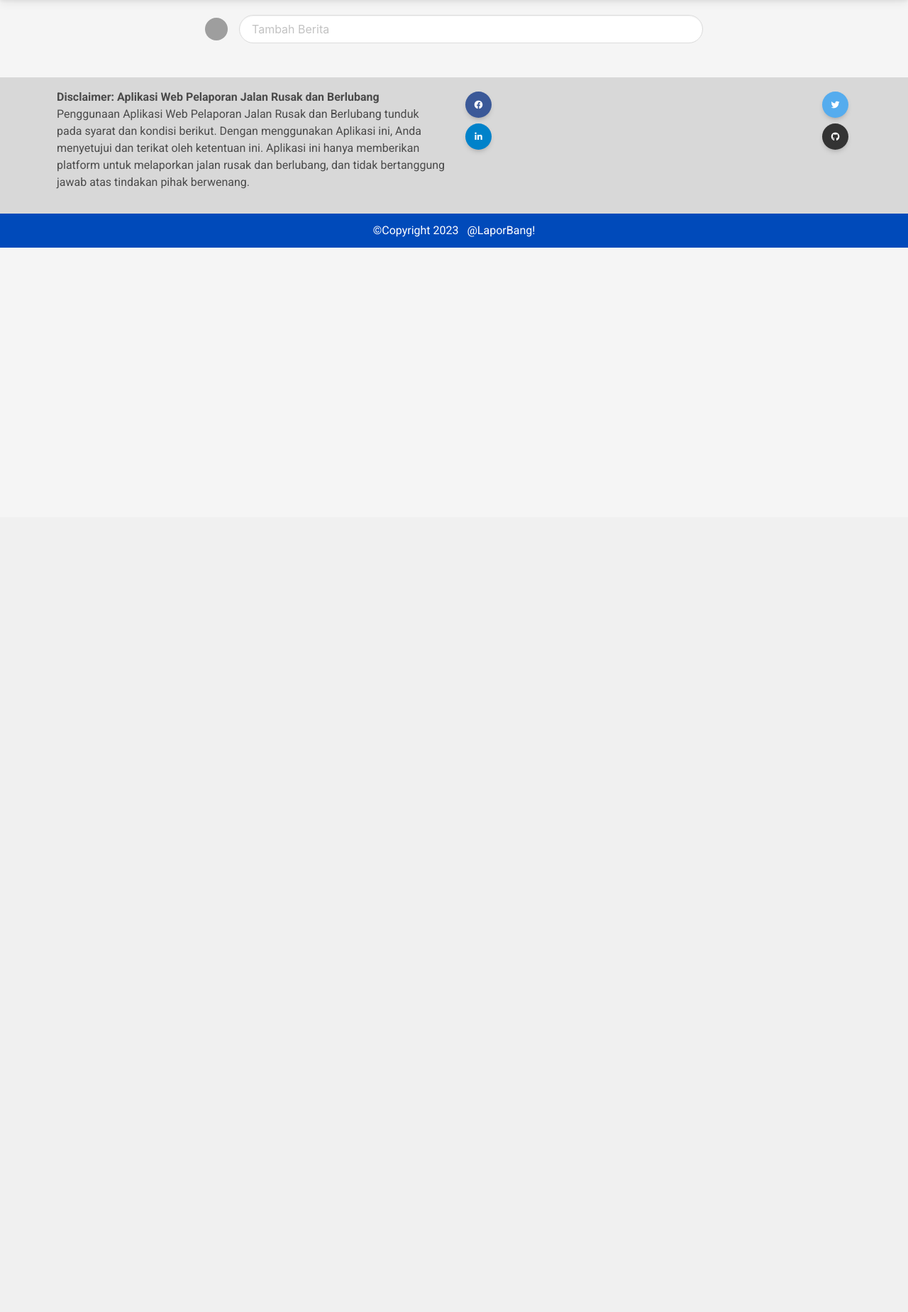
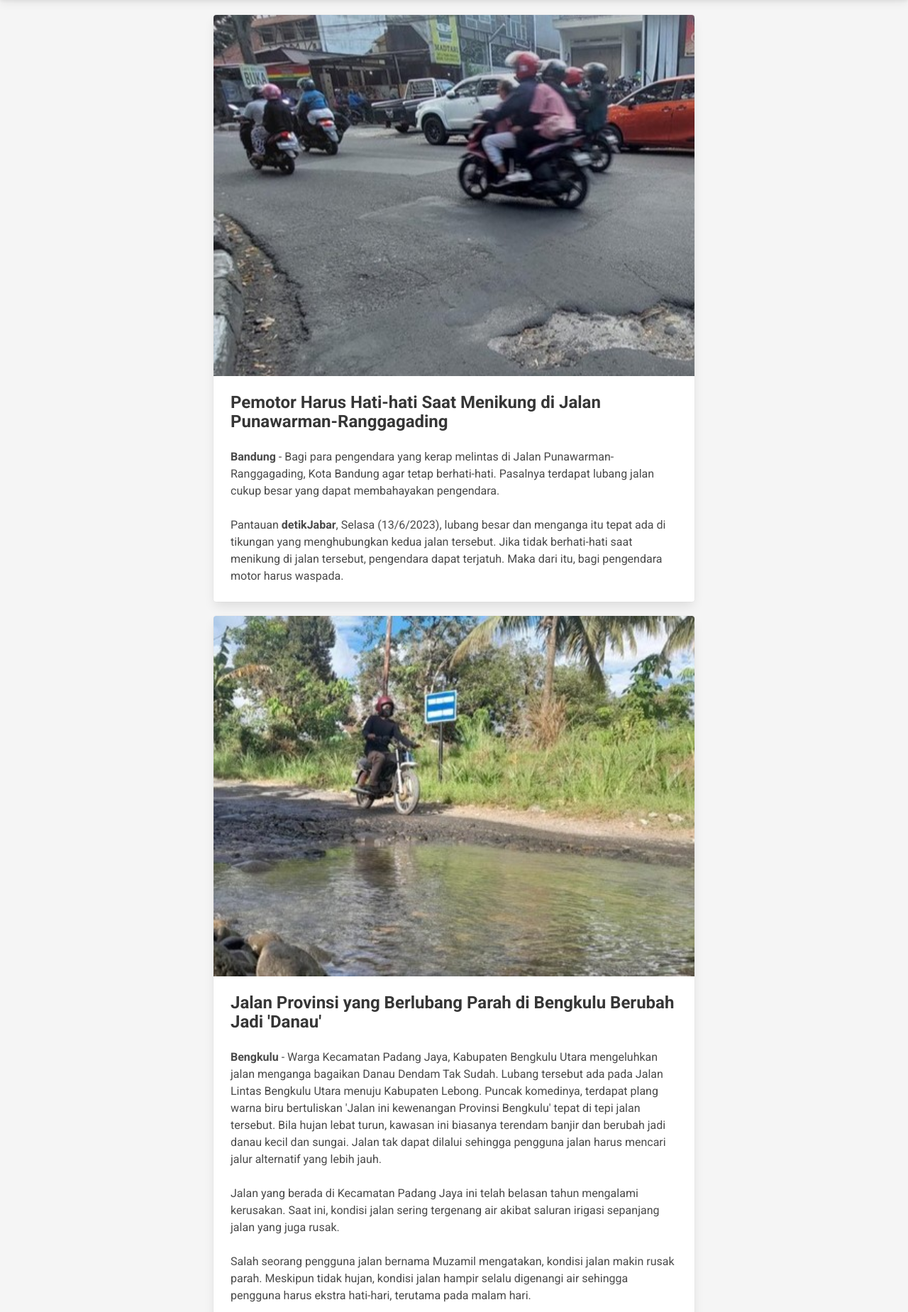
Before and after one commit to devapratamap/project-laporbang, a Flask app: template templates/news.html in a window 1280 px wide. Shown: the part 71-1920 px from the top of the page at 71% size. Before the commit the page ends 420 px from the top, so only its background shows below. Run offline with Flask 3, Linux system fonts and the light colour scheme; the template is opened without the code that fills it, so the values that code supplies are empty; some libraries are stand-ins or nearby versions; grey boxes are pictures that could not be loaded.

Commit message:
perbaikan news

```diff
--- a/templates/news.html
+++ b/templates/news.html
@@ -4,7 +4,7 @@
 <head>
     <title>Berita | LaporBang</title>
 
-    <script>
+    <!-- <script>
         $(document).ready(function () {
             // Ketika dokumen siap, panggil fungsi get_posts dengan parameter username dari user_info
             get_news_posts("{{user_info.username}}");
@@ -33,7 +33,7 @@
                 },
             });
         }
-    </script>
+    </script> -->
 </head>
 
 {% include 'meta.html' %}
@@ -43,7 +43,7 @@
 {% include 'navbar.html' %}
 
 <body>
-    <section class="section">
+    <!-- <section class="section">
         <article class="media">
             <figure class="media-left" style="align-self: center">
                 <a class="image is-32x32" href="/user/{{ user_info.username }}">
@@ -121,17 +121,16 @@
                 </div>
             </div>
         </article>
-    </section>
+    </section> -->
 
     <!-- content -->
-    <section class="section">
+    <!-- <section class="section">
         <div id="post-box" class="container">
-            <!-- isi-content -->
         </div>
-    </section>
+    </section> -->
     <!-- end content -->
 
-    <!-- <section class="section">
+     <section class="section">
         <div class="container">
             <div class="columns">
                 <div class="column is-full is-offset-one">
@@ -169,11 +168,12 @@
                                 waspada.
                                 <br>
                             </div>
-                            <button class="button is-danger">Delete</button>
-                            <button class="button is-success">Update</button>
+                            <!-- <button class="button is-danger">Delete</button>
+                            <button class="button is-success">Update</button> -->
                         </div>
-                    </div> -->
-                    <!-- <div class="card" style="margin-bottom: 20px;">
+                    </div>
+
+                    <div class="card" style="margin-bottom: 20px;">
                         <div class="card-image">
                             <figure class="image is-4by3">
                                 <img src="/static/news/news2.jpeg">
@@ -595,7 +595,7 @@
                                 Sabtu (4/3/2023).
                             </div>
                         </div>
-                    </div> -->
+                    </div>
                 </div>
             </div>
         </div>
```
